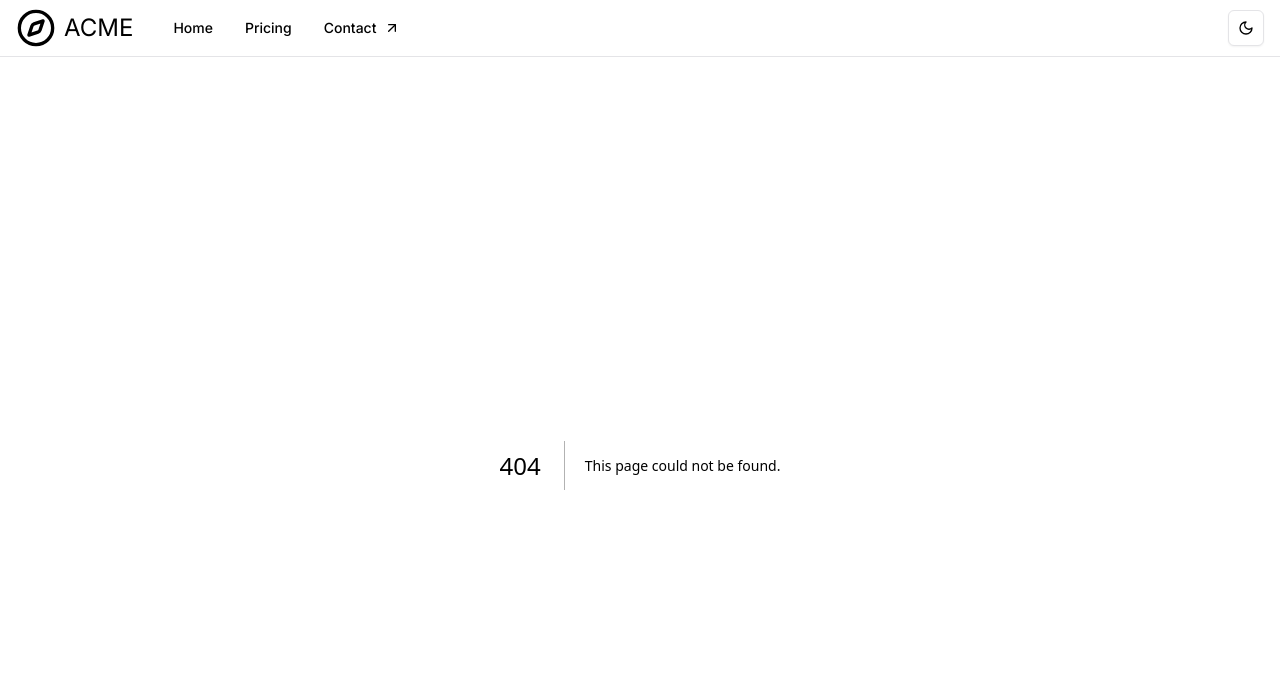
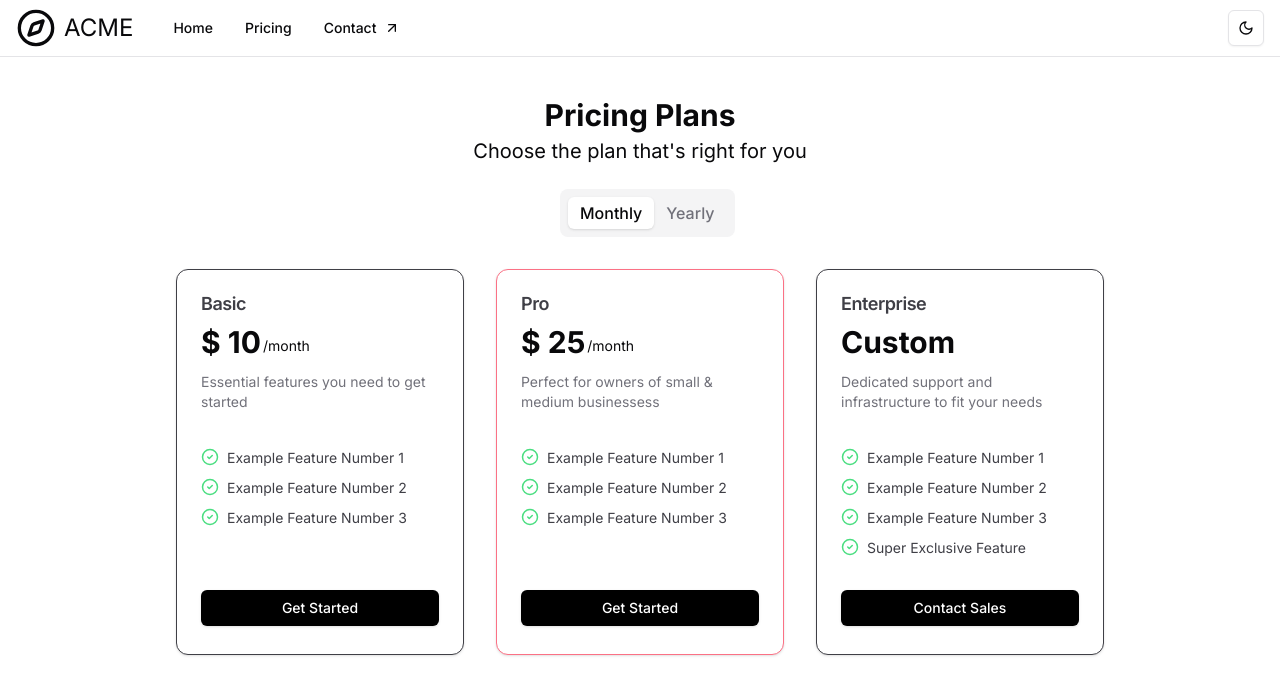
Before and after one commit to augustopolonio/landing-page, a Next.js app: page /pricing in a window 1280 px wide. Before the commit this address had no page. Shown: the top 694 px of the page. Built offline with nearby package versions, Linux system fonts and the light colour scheme.

Commit message:
feat: adding the pricing page

```diff
--- a/package.json
+++ b/package.json
@@ -13,6 +13,7 @@
     "@radix-ui/react-menubar": "^1.1.2",
     "@radix-ui/react-separator": "^1.1.0",
     "@radix-ui/react-slot": "^1.1.0",
+    "@radix-ui/react-tabs": "^1.1.1",
     "class-variance-authority": "^0.7.0",
     "clsx": "^2.1.1",
     "lucide-react": "^0.456.0",
--- a/src/app/page.tsx
+++ b/src/app/page.tsx
@@ -1,8 +1,11 @@
+"use client";
 import { Button } from "@/components/ui/button";
+import { useRouter } from "next/navigation";
 
 export default function Home() {
 	const gradientStyle =
 		"font-extrabold bg-gradient-to-bl from-blue-500 to-pink-500 bg-clip-text text-transparent";
+	const router = useRouter();
 	return (
 		<div className="flex flex-col items-center justify-center h-96 gap-10 px-4">
 			<h1 className="text-3xl md:text-5xl font-bold text-center px-6">
@@ -10,7 +13,13 @@
 				<br />
 				with <span className={gradientStyle}>Pricing Page</span> using Shadcn UI
 			</h1>
-			<Button variant="gradient" size="rounded">
+			<Button
+				variant="gradient"
+				size="rounded"
+				onClick={() => {
+					router.push("/pricing");
+				}}
+			>
 				View plans
 			</Button>
 		</div>
--- /dev/null
+++ b/src/app/pricing/page.tsx
@@ -0,0 +1,196 @@
+"use client";
+
+import { Tabs, TabsList, TabsTrigger } from "@/components/ui/tabs";
+import {
+	Card,
+	CardContent,
+	CardDescription,
+	CardFooter,
+	CardHeader,
+	CardTitle,
+} from "@/components/ui/card";
+import { CheckCircle2 } from "lucide-react";
+import { Button } from "@/components/ui/button";
+import React, { useState } from "react";
+import { cn } from "@/lib/utils";
+
+type PricingSwitchProps = {
+	onSwitch: (value: string) => void;
+};
+
+type PricingCardProps = {
+	isYearly?: boolean;
+	title: string;
+	monthlyPrice?: number;
+	yearlyPrice?: number;
+	description: string;
+	features: string[];
+	actionLabel: string;
+	popular?: boolean;
+	exclusive?: boolean;
+};
+
+const PricingHeader = ({
+	title,
+	subtitle,
+}: { title: string; subtitle: string }) => (
+	<section className="text-center">
+		<h2 className="text-3xl font-bold">{title}</h2>
+		<p className="text-xl pt-1">{subtitle}</p>
+		<br />
+	</section>
+);
+
+const PricingSwitch = ({ onSwitch }: PricingSwitchProps) => (
+	<Tabs defaultValue="0" className="w-40 mx-auto" onValueChange={onSwitch}>
+		<TabsList className="py-6 px-2">
+			<TabsTrigger value="0" className="text-base">
+				Monthly
+			</TabsTrigger>
+			<TabsTrigger value="1" className="text-base">
+				Yearly
+			</TabsTrigger>
+		</TabsList>
+	</Tabs>
+);
+
+const PricingCard = ({
+	isYearly,
+	title,
+	monthlyPrice,
+	yearlyPrice,
+	description,
+	features,
+	actionLabel,
+	popular,
+	exclusive,
+}: PricingCardProps) => (
+	<Card
+		className={cn(
+			`w-72 flex flex-col justify-between py-1 ${popular ? "border-rose-400" : "border-zinc-700"} mx-auto sm:mx-0`,
+			{
+				"animate-backgroundShine bg-white dark:bg-[linear-gradient(110deg,#000103,45%,#1e2631,55%,#000103)] bg-[length:200%_100%] transition-colors":
+					exclusive,
+			},
+		)}
+	>
+		<div>
+			<CardHeader className="pb-8 pt-4">
+				{isYearly && yearlyPrice && monthlyPrice ? (
+					<div className="flex justify-between">
+						<CardTitle className="text-zinc-700 dark:text-zinc-300 text-lg">
+							{title}
+						</CardTitle>
+						<div
+							className={cn(
+								"px-2.5 rounded-xl h-fit text-sm py-1 bg-zinc-200 text-black dark:bg-zinc-800 dark:text-white",
+								{
+									"bg-gradient-to-r from-orange-400 to-rose-400 dark:text-black ":
+										popular,
+								},
+							)}
+						>
+							Save ${monthlyPrice * 12 - yearlyPrice}
+						</div>
+					</div>
+				) : (
+					<CardTitle className="text-zinc-700 dark:text-zinc-300 text-lg">
+						{title}
+					</CardTitle>
+				)}
+				<div className="flex gap-0.5">
+					<h3 className="text-3xl font-bold">
+						{yearlyPrice && isYearly
+							? `$ ${yearlyPrice}`
+							: monthlyPrice
+								? `$ ${monthlyPrice}`
+								: "Custom"}
+					</h3>
+					<span className="flex flex-col justify-end text-sm mb-1">
+						{yearlyPrice && isYearly ? "/year" : monthlyPrice ? "/month" : null}
+					</span>
+				</div>
+				<CardDescription className="pt-1.5 h-12">{description}</CardDescription>
+			</CardHeader>
+			<CardContent className="flex flex-col gap-2">
+				{features.map((feature: string) => (
+					<CheckItem key={feature} text={feature} />
+				))}
+			</CardContent>
+		</div>
+		<CardFooter className="mt-2">
+			<Button className="relative inline-flex w-full items-center justify-center rounded-md bg-black text-white dark:bg-white px-6 font-medium  dark:text-black transition-colors focus:outline-none focus:ring-2 focus:ring-slate-400 focus:ring-offset-2 focus:ring-offset-slate-50">
+				<div className="absolute -inset-0.5 -z-10 rounded-lg bg-gradient-to-b from-[#c7d2fe] to-[#8678f9] opacity-75 blur" />
+				{actionLabel}
+			</Button>
+		</CardFooter>
+	</Card>
+);
+
+const CheckItem = ({ text }: { text: string }) => (
+	<div className="flex gap-2">
+		<CheckCircle2 size={18} className="my-auto text-green-400" />
+		<p className="pt-0.5 text-zinc-700 dark:text-zinc-300 text-sm">{text}</p>
+	</div>
+);
+
+export default function page() {
+	const [isYearly, setIsYearly] = useState(false);
+	const togglePricingPeriod = (value: string) =>
+		setIsYearly(Number.parseInt(value) === 1);
+
+	const plans = [
+		{
+			title: "Basic",
+			monthlyPrice: 10,
+			yearlyPrice: 100,
+			description: "Essential features you need to get started",
+			features: [
+				"Example Feature Number 1",
+				"Example Feature Number 2",
+				"Example Feature Number 3",
+			],
+			actionLabel: "Get Started",
+		},
+		{
+			title: "Pro",
+			monthlyPrice: 25,
+			yearlyPrice: 250,
+			description: "Perfect for owners of small & medium businessess",
+			features: [
+				"Example Feature Number 1",
+				"Example Feature Number 2",
+				"Example Feature Number 3",
+			],
+			actionLabel: "Get Started",
+			popular: true,
+		},
+		{
+			title: "Enterprise",
+			price: "Custom",
+			description: "Dedicated support and infrastructure to fit your needs",
+			features: [
+				"Example Feature Number 1",
+				"Example Feature Number 2",
+				"Example Feature Number 3",
+				"Super Exclusive Feature",
+			],
+			actionLabel: "Contact Sales",
+			exclusive: true,
+		},
+	];
+	return (
+		<div className="py-8">
+			<PricingHeader
+				title="Pricing Plans"
+				subtitle="Choose the plan that's right for you"
+			/>
+			<PricingSwitch onSwitch={togglePricingPeriod} />
+			<section className="flex flex-col sm:flex-row sm:flex-wrap justify-center gap-8 mt-8">
+				{plans.map((plan) => {
+					return <PricingCard key={plan.title} {...plan} isYearly={isYearly} />;
+				})}
+			</section>
+		</div>
+	);
+}
--- /dev/null
+++ b/src/components/ui/card.tsx
@@ -0,0 +1,76 @@
+import * as React from "react"
+
+import { cn } from "@/lib/utils"
+
+const Card = React.forwardRef<
+  HTMLDivElement,
+  React.HTMLAttributes<HTMLDivElement>
+>(({ className, ...props }, ref) => (
+  <div
+    ref={ref}
+    className={cn(
+      "rounded-xl border bg-card text-card-foreground shadow",
+      className
+    )}
+    {...props}
+  />
+))
+Card.displayName = "Card"
+
+const CardHeader = React.forwardRef<
+  HTMLDivElement,
+  React.HTMLAttributes<HTMLDivElement>
+>(({ className, ...props }, ref) => (
+  <div
+    ref={ref}
+    className={cn("flex flex-col space-y-1.5 p-6", className)}
+    {...props}
+  />
+))
+CardHeader.displayName = "CardHeader"
+
+const CardTitle = React.forwardRef<
+  HTMLDivElement,
+  React.HTMLAttributes<HTMLDivElement>
+>(({ className, ...props }, ref) => (
+  <div
+    ref={ref}
+    className={cn("font-semibold leading-none tracking-tight", className)}
+    {...props}
+  />
+))
+CardTitle.displayName = "CardTitle"
+
+const CardDescription = React.forwardRef<
+  HTMLDivElement,
+  React.HTMLAttributes<HTMLDivElement>
+>(({ className, ...props }, ref) => (
+  <div
+    ref={ref}
+    className={cn("text-sm text-muted-foreground", className)}
+    {...props}
+  />
+))
+CardDescription.displayName = "CardDescription"
+
+const CardContent = React.forwardRef<
+  HTMLDivElement,
+  React.HTMLAttributes<HTMLDivElement>
+>(({ className, ...props }, ref) => (
+  <div ref={ref} className={cn("p-6 pt-0", className)} {...props} />
+))
+CardContent.displayName = "CardContent"
+
+const CardFooter = React.forwardRef<
+  HTMLDivElement,
+  React.HTMLAttributes<HTMLDivElement>
+>(({ className, ...props }, ref) => (
+  <div
+    ref={ref}
+    className={cn("flex items-center p-6 pt-0", className)}
+    {...props}
+  />
+))
+CardFooter.displayName = "CardFooter"
+
+export { Card, CardHeader, CardFooter, CardTitle, CardDescription, CardContent }
--- /dev/null
+++ b/src/components/ui/tabs.tsx
@@ -0,0 +1,55 @@
+"use client"
+
+import * as React from "react"
+import * as TabsPrimitive from "@radix-ui/react-tabs"
+
+import { cn } from "@/lib/utils"
+
+const Tabs = TabsPrimitive.Root
+
+const TabsList = React.forwardRef<
+  React.ElementRef<typeof TabsPrimitive.List>,
+  React.ComponentPropsWithoutRef<typeof TabsPrimitive.List>
+>(({ className, ...props }, ref) => (
+  <TabsPrimitive.List
+    ref={ref}
+    className={cn(
+      "inline-flex h-9 items-center justify-center rounded-lg bg-muted p-1 text-muted-foreground",
+      className
+    )}
+    {...props}
+  />
+))
+TabsList.displayName = TabsPrimitive.List.displayName
+
+const TabsTrigger = React.forwardRef<
+  React.ElementRef<typeof TabsPrimitive.Trigger>,
+  React.ComponentPropsWithoutRef<typeof TabsPrimitive.Trigger>
+>(({ className, ...props }, ref) => (
+  <TabsPrimitive.Trigger
+    ref={ref}
+    className={cn(
+      "inline-flex items-center justify-center whitespace-nowrap rounded-md px-3 py-1 text-sm font-medium ring-offset-background transition-all focus-visible:outline-none focus-visible:ring-2 focus-visible:ring-ring focus-visible:ring-offset-2 disabled:pointer-events-none disabled:opacity-50 data-[state=active]:bg-background data-[state=active]:text-foreground data-[state=active]:shadow",
+      className
+    )}
+    {...props}
+  />
+))
+TabsTrigger.displayName = TabsPrimitive.Trigger.displayName
+
+const TabsContent = React.forwardRef<
+  React.ElementRef<typeof TabsPrimitive.Content>,
+  React.ComponentPropsWithoutRef<typeof TabsPrimitive.Content>
+>(({ className, ...props }, ref) => (
+  <TabsPrimitive.Content
+    ref={ref}
+    className={cn(
+      "mt-2 ring-offset-background focus-visible:outline-none focus-visible:ring-2 focus-visible:ring-ring focus-visible:ring-offset-2",
+      className
+    )}
+    {...props}
+  />
+))
+TabsContent.displayName = TabsPrimitive.Content.displayName
+
+export { Tabs, TabsList, TabsTrigger, TabsContent }
--- a/tailwind.config.ts
+++ b/tailwind.config.ts
@@ -9,15 +9,6 @@
   ],
   theme: {
   	extend: {
-			keyframes: {
-        wiggle: {
-          '0%, 100%': { transform: 'rotate(-3deg)' },
-          '50%': { transform: 'rotate(3deg)' },
-        },
-      },
-			animation: {
-        wiggle: 'wiggle 1s ease-in-out infinite',
-      },
   		colors: {
   			background: 'hsl(var(--background))',
   			foreground: 'hsl(var(--foreground))',
@@ -64,7 +55,25 @@
   			lg: 'var(--radius)',
   			md: 'calc(var(--radius) - 2px)',
   			sm: 'calc(var(--radius) - 4px)'
-  		}
+  		},
+			keyframes: {
+        wiggle: {
+          '0%, 100%': { transform: 'rotate(-3deg)' },
+          '50%': { transform: 'rotate(3deg)' },
+        },
+				backgroundShine: {
+          from: {
+            backgroundPosition: "0 0",
+          },
+          to: {
+            backgroundPosition: "-200% 0",
+          }
+        }
+      },
+			animation: {
+        wiggle: 'wiggle 1s ease-in-out infinite',
+				backgroundShine: "backgroundShine 2s linear infinite"
+      }
   	}
   },
   plugins: [require("tailwindcss-animate")],
```
Also changed, not shown: 1 other file (tests, documents, lock files or other folders).
